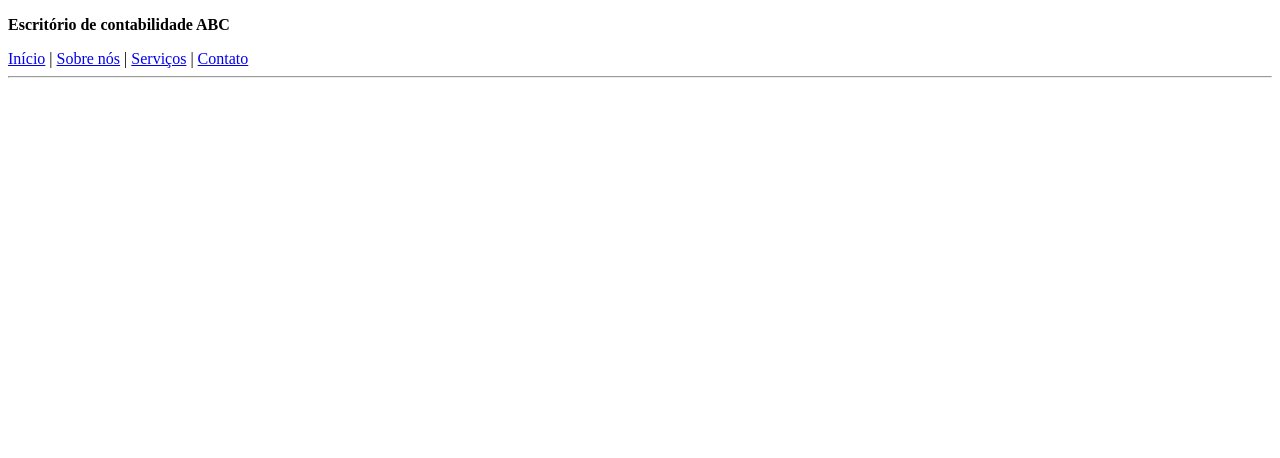
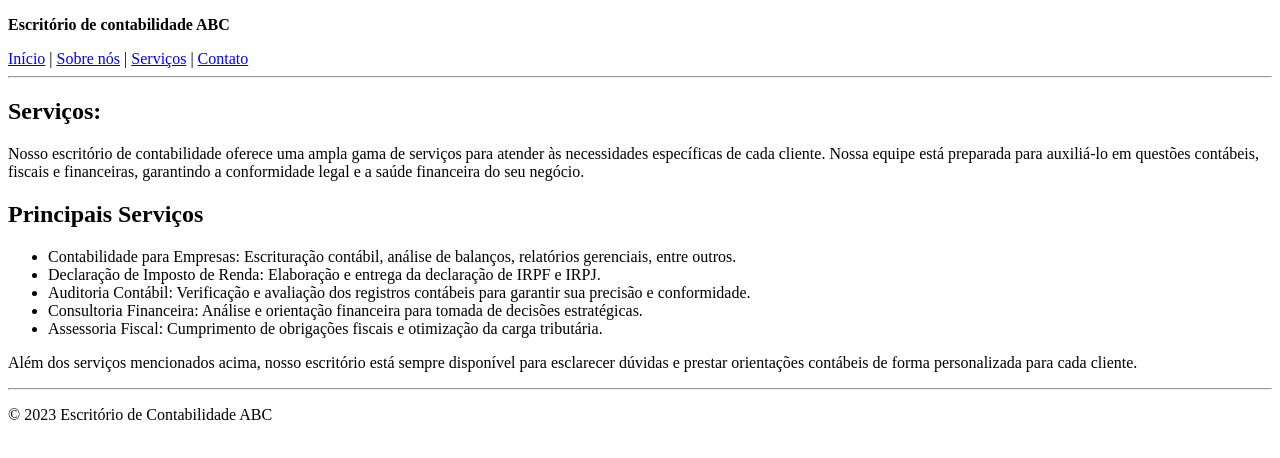
Before and after one commit to stecode/site-html, a plain HTML site: page servicos.html in a window 1280 px wide. Drawn offline with Linux system fonts and the light colour scheme.

Commit message:
adicionada pagina 'servicos.html'

```diff
--- a/servicos.html
+++ b/servicos.html
@@ -14,5 +14,31 @@
             <a href="servicos.html">Serviços</a> |
             <a href="contato.html">Contato</a>
         </nav>
-        <hr>
     </header>
+    <hr>
+    <main>
+        <section>
+            <h1>Serviços:</h1>
+            <p>Nosso escritório de contabilidade oferece uma ampla gama de serviços para atender às necessidades específicas de cada cliente. Nossa equipe está preparada para auxiliá-lo em questões contábeis, fiscais e financeiras, garantindo a conformidade legal e a saúde financeira do seu negócio.</p>
+
+        </section>
+        <section>
+            <h2>Principais Serviços</h2>
+            <ul>
+                <li>Contabilidade para Empresas: Escrituração contábil, análise de balanços, relatórios gerenciais, entre outros.</li>
+                <li>Declaração de Imposto de Renda: Elaboração e entrega da declaração de IRPF e IRPJ.</li>
+                <li>Auditoria Contábil: Verificação e avaliação dos registros contábeis para garantir sua precisão e conformidade.</li>
+                <li>Consultoria Financeira: Análise e orientação financeira para tomada de decisões estratégicas.</li>
+                <li>Assessoria Fiscal: Cumprimento de obrigações fiscais e otimização da carga tributária.</li>
+            </ul>
+            <p>Além dos serviços mencionados acima, nosso escritório está sempre disponível para esclarecer dúvidas e prestar orientações contábeis de forma personalizada para cada cliente.</p>
+
+        </section>
+    </main>
+    <hr>
+    <footer>
+        <p>&copy; 2023 Escritório de Contabilidade ABC</p>
+    </footer>
+
+</body>
+</html>
```
Also changed, not shown: sobre.html (+0 -1 lines).
